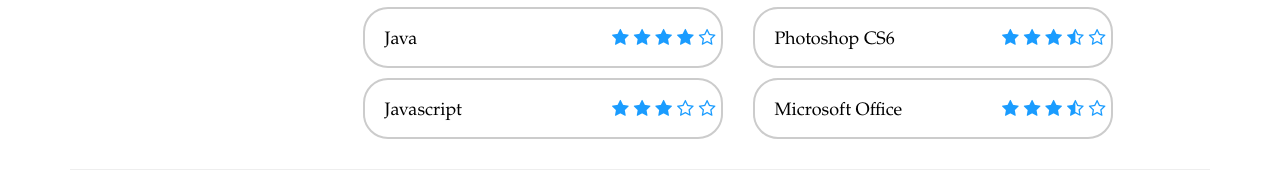
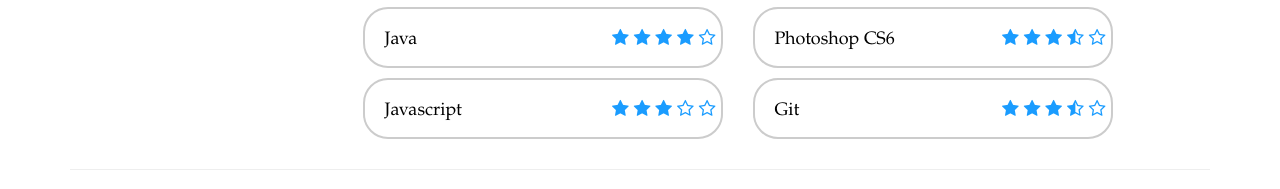
Before and after one commit to sean-mooney/sean-personal-website, a plain HTML site: page index.html in a window 1280 px wide. Shown: the part 1153-1342 px from the top of the page. Drawn offline with Linux system fonts and the light colour scheme.

Commit message:
Final Commit for Friday - Changed Skill

```diff
--- a/index.html
+++ b/index.html
@@ -69,7 +69,7 @@
 							<li>MySQL<span class="stars"><i class="fa fa-star-o" aria-hidden="true"></i><i class="fa fa-star" aria-hidden="true"></i><i class="fa fa-star" aria-hidden="true"></i><i class="fa fa-star" aria-hidden="true"></i><i class="fa fa-star" aria-hidden="true"></i></span></li>
 							<li>Swift<span class="stars"><i class="fa fa-star-o" aria-hidden="true"></i><i class="fa fa-star-o" aria-hidden="true"></i><i class="fa fa-star-o" aria-hidden="true"></i><i class="fa fa-star" aria-hidden="true"></i><i class="fa fa-star" aria-hidden="true"></i></span></li>
 							<li>Photoshop CS6<span class="stars"><i class="fa fa-star-o" aria-hidden="true"></i><i class="fa fa-star-half-o" aria-hidden="true"></i><i class="fa fa-star" aria-hidden="true"></i><i class="fa fa-star" aria-hidden="true"></i><i class="fa fa-star" aria-hidden="true"></i></span></li>
-							<li>Microsoft Office<span class="stars"><i class="fa fa-star-o" aria-hidden="true"></i><i class="fa fa-star-half-o" aria-hidden="true"></i><i class="fa fa-star" aria-hidden="true"></i><i class="fa fa-star" aria-hidden="true"></i><i class="fa fa-star" aria-hidden="true"></i></span></li>
+							<li>Git<span class="stars"><i class="fa fa-star-o" aria-hidden="true"></i><i class="fa fa-star-half-o" aria-hidden="true"></i><i class="fa fa-star" aria-hidden="true"></i><i class="fa fa-star" aria-hidden="true"></i><i class="fa fa-star" aria-hidden="true"></i></span></li>
 						</ul>
 					</div>
 				</div><hr>
```
